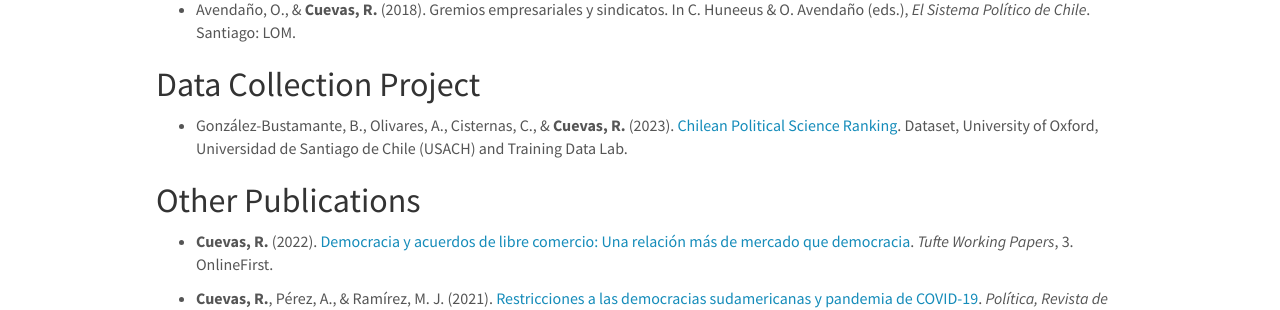
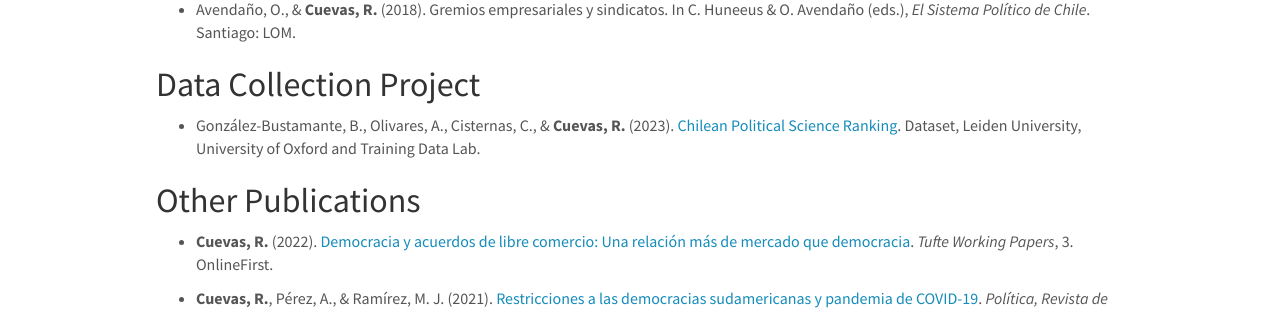
Before and after one commit to training-datalab/old-training-datalab.com, a Jekyll site: the page built from _pages/rcuevas.md, in a window 1280 px wide and 1304 px high. Shown: the part 587-897 px from the top of the window. Built offline with Jekyll 4.4.1, drawn with Linux system fonts in a browser that asks for light colours; nearby versions of some CDN libraries.

Commit message:
Update rcuevas.md

```diff
--- a/_pages/rcuevas.md
+++ b/_pages/rcuevas.md
@@ -26,7 +26,7 @@ permalink: /team/rcuevas/
 
 ## Data Collection Project
 
-- González-Bustamante, B., Olivares, A., Cisternas, C., & **Cuevas, R.** (2023). <a href="http://doi.org/10.17605/OSF.IO/C8PRA" target="_blank">Chilean Political Science Ranking</a>. Dataset, University of Oxford, Universidad de Santiago de Chile (USACH) and Training Data Lab.
+- González-Bustamante, B., Olivares, A., Cisternas, C., & **Cuevas, R.** (2023). <a href="http://doi.org/10.17605/OSF.IO/C8PRA" target="_blank">Chilean Political Science Ranking</a>. Dataset, Leiden University, University of Oxford and Training Data Lab.
 
 ## Other Publications
 
```
